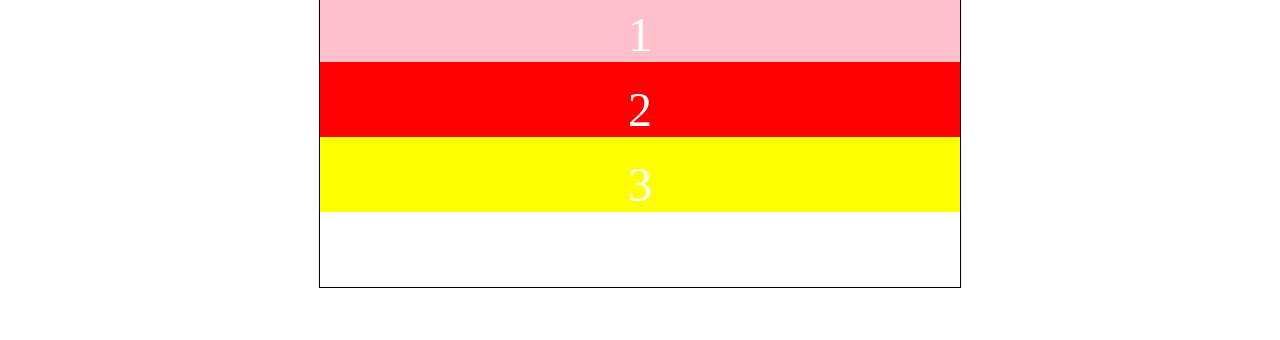
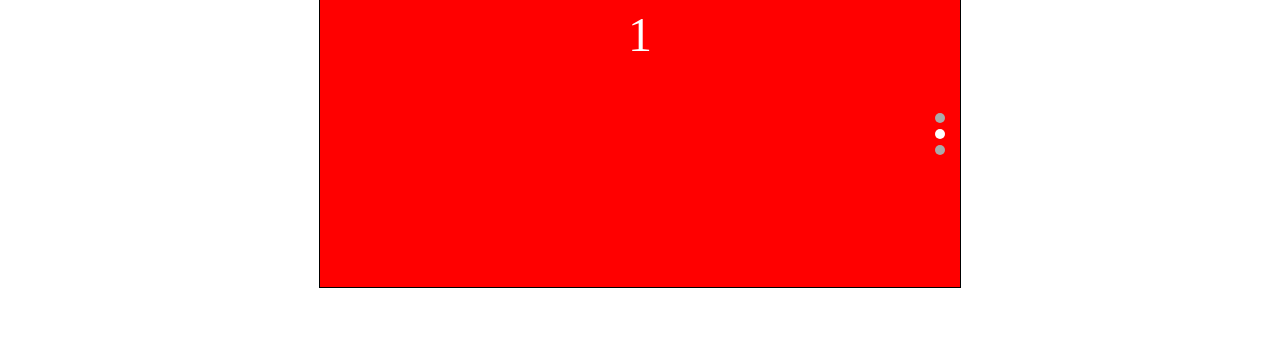
Before and after one commit to bobofangwei/UIcomponnets, a plain HTML site: page 轮播图/普通轮播图/demo/MyCarousel.html in a window 1280 px wide. Shown: the part 460-800 px from the top of the page. Drawn offline with nearby package versions, Linux system fonts and the light colour scheme.

Commit message:
add navigation

```diff
--- a/轮播图/普通轮播图/css/mycarousel.css
+++ b/轮播图/普通轮播图/css/mycarousel.css
@@ -1,62 +1,98 @@
-*{
-    margin:0;
-    padding:0;
+* {
+    margin: 0;
+    padding: 0;
 }
-.carousel-list{
-    margin:0;
-    padding:0;
-    list-style-type:none;
+
+ul,
+ol {
+    list-style-type: none;
 }
-.carousel,.carousel-list{
+
+.carousel-list {
+    margin: 0;
+    padding: 0;
+    list-style-type: none;
+}
+
+.carousel,
+.carousel-list {
     overflow: hidden;
 }
-.carousel-horizontal .carousel-item{
-    float:left;
+
+.carousel-horizontal .carousel-item {
+    float: left;
 }
+
+
 /*control*/
-.carousel-control{
-    position:absolute;
-    font-size:3em;
-    padding:10px;
-    cursor:pointer;
-    line-height:1;
+
+.carousel-control {
+    position: absolute;
+    font-size: 3em;
+    padding: 10px;
+    cursor: pointer;
+    line-height: 1;
 }
-.carousel-horizontal .carousel-control{
-    top:50%;
-    transform:translateY(-50%);
+
+.carousel-horizontal .carousel-control {
+    top: 50%;
+    transform: translateY(-50%);
 }
-.carousel-horizontal .carousel-control.prev{
-    left:0;
+
+.carousel-horizontal .carousel-control.prev {
+    left: 0;
 }
-.carousel-horizontal .carousel-control.next{
-    right:0;
+
+.carousel-horizontal .carousel-control.next {
+    right: 0;
 }
-.carousel-horizontal .carousel-nav{
-    position:absolute;
-    bottom:10px;
-    left:50%;
-    transform:translateX(-50%);
+
+.carousel-horizontal .carousel-nav {
+    position: absolute;
+    bottom: 10px;
+    left: 50%;
+    transform: translateX(-50%);
 }
-.carousel-horizontal .carousel-nav li{
+
+.carousel-horizontal .carousel-nav li {
     display: inline-block;
+}
+
+.carousel-vertical .carousel-nav {
+    position: absolute;
+    top: 50%;
+    right: 10px;
+    transform: translateY(-50%);
+}
+
+.carousel-vertical .carousel-nav li {
+    margin-bottom: 6px;
+}
+
+.carousel-nav li {
     border-radius: 50%;
-    margin:0 5px;
-    width:10px;
-    height:10px;
-    background-color:#aaa;
-    cursor:pointer;
+    margin: 0 5px;
+    width: 10px;
+    height: 10px;
+    background-color: #aaa;
+    cursor: pointer;
 }
-.carousel-horizontal .carousel-nav li:hover,.carousel-horizontal .carousel-nav li.active{
-    background-color:#fff;
+
+.carousel-nav li:hover,
+.carousel-nav li.active {
+    background-color: #fff;
 }
-.carousel-vertical .carousel-control{
-    left:50%;
+
+.carousel-vertical .carousel-control {
+    left: 50%;
 }
-.carousel-vertical .carousel-control.prev{
-    top:0;
+
+.carousel-vertical .carousel-control.prev {
+    top: 0;
     transform: translateX(-50%) rotate(90deg);
 }
-.carousel-vertical .carousel-control.next{
-    bottom:0;
+
+.carousel-vertical .carousel-control.next {
+    bottom: 0;
     transform: translateX(-50%) rotate(90deg);
 }
--- a/轮播图/普通轮播图/demo/MyCarousel.html
+++ b/轮播图/普通轮播图/demo/MyCarousel.html
@@ -48,20 +48,20 @@
     <h1>水平轮播图示意</h1>
     <div class="carousel" id="carouselHorizontal">
         <ul class="carousel-list">
-            <li class="carousel-item item1">1</li>
-            <li class="carousel-item item2">2</li>
-            <li class="carousel-item item3">3</li>
-            <li class="carousel-item item4">4</li>
-            <li class="carousel-item item5">5</li>
+            <li class="carousel-item item1">0</li>
+            <li class="carousel-item item2">1</li>
+            <li class="carousel-item item3">2</li>
+            <li class="carousel-item item4">3</li>
+            <li class="carousel-item item5">4</li>
         </ul>
     </div>
     <hr>
     <h1>竖直自动播放轮播图示意</h1>
     <div class="carousel" id="carouselVertical">
         <ul class="carousel-list">
-            <li class="carousel-item item1">1</li>
-            <li class="carousel-item item2">2</li>
-            <li class="carousel-item item3">3</li>
+            <li class="carousel-item item1">0</li>
+            <li class="carousel-item item2">1</li>
+            <li class="carousel-item item3">2</li>
         </ul>
     </div>
     <script src="https://cdnjs.cloudflare.com/ajax/libs/jquery/3.2.1/jquery.min.js"></script>
@@ -69,20 +69,20 @@
     <script type="text/javascript">
     var a=$('#carouselHorizontal').myCarousel({
         slideSpace: 10,
+        showSlideNum: 3,
+        moveSlideNum: 1,
+        controls: true,
+        navigation:false,
+    });
+    var b=$('#carouselVertical').myCarousel({
+        slideSpace: 0,
         showSlideNum: 1,
-        moveSlideNum: 2,
-        controls: true,
-        navigation:true,
+        moveSlideNum: 1,
+        controls: false,
+        direction: 'vertical',
+        auto: true,
+        navigation:true
     });
-    // var b=$('#carouselVertical').myCarousel({
-    //     slideSpace: 0,
-    //     showSlideNum: 1,
-    //     moveSlideNum: 1,
-    //     controls: false,
-    //     direction: 'vertical',
-    //     auto: true
-    // });
-    console.log(a===b);
     </script>
 </body>
 
--- a/轮播图/普通轮播图/js/mycarousel.js
+++ b/轮播图/普通轮播图/js/mycarousel.js
@@ -7,6 +7,7 @@
         },
         //初始化dom元素
         init: function() {
+            this.$elem.css('position', 'relative');
             this.$ul = this.$elem.find(this.settings.carouselListSelector);
 
             //经过测试发现，使用find,querySelectorAll获得的Nodelist是静态的
@@ -21,9 +22,11 @@
             this.slideCount = this.getSlideCount();
             //当前幻灯片的索引，取值为0-slideCount
             this.curIndex = 0;
+
             //记录每次滑动要滑动的幻灯片个数
+            //如果是左右滑动，那么就等于this.setting.moveSlideNum
+            //但如果是点击导航导致的滑动，滑动的方向和滑动的距离是不确定的
             this.moveSlideNum = this.settings.moveSlideNum;
-
             //三个取值
             //undefined：代表动画未在执行
             //prev:代表向前的动画正在执行
@@ -38,10 +41,12 @@
                 //初始化控制按键中的响应事件
                 this.__initControlEvent();
             }
+            //添加滑动结束的监听事件
             this.__initUlEvent();
 
             if (this.settings.navigation) {
                 this.__initNavigation();
+                this.__initNavigationEvent();
             }
 
             if (this.settings.auto) {
@@ -55,6 +60,7 @@
                     self.__autoPlay();
                 });
             }
+            this.gotoSlide(this.settings.index);
         },
         __initLayout: function() {
             // console.log('transition', this.$ul.css('transition'));
@@ -86,7 +92,7 @@
         },
 
         __initControls: function() {
-            this.$elem.css('position', 'relative');
+
             var prevControl = document.createElement('a');
             prevControl.innerHTML = '&lsaquo;';
             var nextControl = document.createElement('a');
@@ -105,7 +111,7 @@
                 self.prev();
             });
             this.$nextControl.on('click', function(e) {
-                // console.log('next');
+                console.log('next');
                 self.next();
             });
         },
@@ -117,16 +123,19 @@
                 self.__removeNode(self.runningDirection);
                 self.__setUlLength();
                 self.$ul.css('transform', 'translateX(0)');
-                if (self.runningDirection === 'prev') {
-                    self.curIndex = self.curIndex - self.moveSlideNum > 0 ? (self.curIndex - self.moveSlideNum) : (self.curIndex - self.moveSlideNum) % self.slideCount + self.slideCount;
-                } else {
-                    self.curIndex = (self.curIndex + self.moveSlideNum) % self.slideCount;
+                // 动画结束时，设置curIndex才有意义，别忘了这是个异步的过程
+                // if (self.runningDirection === 'prev') {
+                //     self.curIndex = self.curIndex - self.moveSlideNum >= 0 ? (self.curIndex - self.moveSlideNum) : (self.curIndex - self.moveSlideNum) % self.slideCount + self.slideCount;
+                // } else {
+                //     self.curIndex = (self.curIndex + self.moveSlideNum) % self.slideCount;
 
-                }
+                // }
+                //如果有导航的话，设置对应页面高亮
+                // self.renderNav(self.curIndex);
+
                 self.runningDirection = undefined;
-                self.moveSlideNum = self.settings.moveSlideNum;
-                // 动画结束时，设置curIndex才有意义，别忘了这是个异步的过程
-                console.log('curIndex', self.curIndex);
+                // self.moveSlideNum = self.settings.moveSlideNum;
+                // console.log('curIndex', self.curIndex);
             });
         },
         __initNavigation: function() {
@@ -138,21 +147,20 @@
             }
             ol.innerHTML = str;
             this.$elem.append(ol);
+            this.$navBar = $(ol);
+            this.$navIndicators = this.$navBar.find('li');
+        },
+        __initNavigationEvent: function() {
             var self = this;
-            var lis = ol.querySelectorAll('li');
-            ol.addEventListener('click', function(e) {
-                var target = e.target;
-                if (target.tagName.toLowerCase() === 'li') {
-                    for (var i = 0, len = lis.length; i < len; i++) {
-                        lis[i].className='';
-                    }
-                    self.gotoSlide(target.dataset.index);
-                    target.className = 'active';
-                }
+            this.$navBar.on('click', 'li', function(e) {
+                self.gotoSlide(e.target.dataset.index);
             });
         },
-        renderNav:function(){
-
+        __updateNav: function() {
+            console.log('index', this.curIndex);
+            if (this.settings.navigation) {
+                this.$navIndicators.eq(this.curIndex).addClass('active').siblings().removeClass('active');
+            }
         },
         __autoPlay: function() {
             var self = this;
@@ -194,27 +202,42 @@
                 }
             }
         },
+        //点击向前的箭头的事件处理函数
         prev: function() {
             if (this.runningDirection) {
                 return;
             }
             this.moveSlideNum = this.settings.moveSlideNum;
             this.prevSlide();
+            this.__updateIndex();
+            this.__updateNav();
         },
+        //点击向后的箭头的事件处理函数
         next: function() {
             if (this.runningDirection) {
                 return;
             }
             this.moveSlideNum = this.settings.moveSlideNum;
             this.nextSlide();
+            this.__updateIndex();
+            this.__updateNav();
         },
-        //滑动到第几个幻灯片
+        //获取向前，向后滑动后，要滑动到的幻灯片的索引
+        __updateIndex: function() {
+            if (this.runningDirection === 'prev') {
+                this.curIndex = this.curIndex - this.moveSlideNum >= 0 ? (this.curIndex - this.moveSlideNum) : (this.curIndex - this.moveSlideNum) % this.slideCount + this.slideCount;
+            } else {
+                this.curIndex = (this.curIndex + this.moveSlideNum) % this.slideCount;
+
+            }
+        },
+        //点击导航时的事件处理函数
         //index为目标幻灯片的索引， 其取值为0——slideCount-1
         gotoSlide: function(index) {
-            console.log('gotoSlide:' + index);
             if (this.runningDirection) {
                 return;
             }
+            console.log('gotoSlide:' + index);
             if (index > this.curIndex) {
                 //如果目标索引大于当前索引
                 //则向后滑动
@@ -225,10 +248,11 @@
                 this.moveSlideNum = this.curIndex - index;
                 this.prevSlide();
             }
-            //异步过程，只有动画结束的时候，修改curIndex才有意义
-            // this.curIndex = index;
+            this.curIndex = index;
+            this.__updateNav();
+
         },
-        //向前滑动indexSpace个幻灯片
+        //向前滑动this.moveSlideNum个幻灯片
         prevSlide: function() {
             //向前滑动，实现无缝切换的原理与向后滑动类似
             //复制最后showSlideNum个幻灯片，添加到ul的最前面
@@ -258,7 +282,7 @@
 
         },
         //向后滑动indexSpace个幻灯片
-        nextSlide: function(indexSpace) {
+        nextSlide: function() {
             //为实现无缝切换，首先将moveSlideNum个幻灯片复制添加到列表尾部
             //滑动结束之后，再删除头部的moveSlideNum个幻灯片
             console.log('向后滑动' + this.moveSlideNum + '个幻灯片');
@@ -306,5 +330,6 @@
         auto: false, //是否自动滚动，默认为false
         autoInterval: 2000, //当auto为ture时，设定自动播放动画的时间间隔，默认为2000ms
         slideSpace: 0, //每个幻灯片之间的距离间隔，默认为0，单位是px
+        index: 0,
     };
 })(jQuery);
```
Also changed, not shown: 1 other file.
